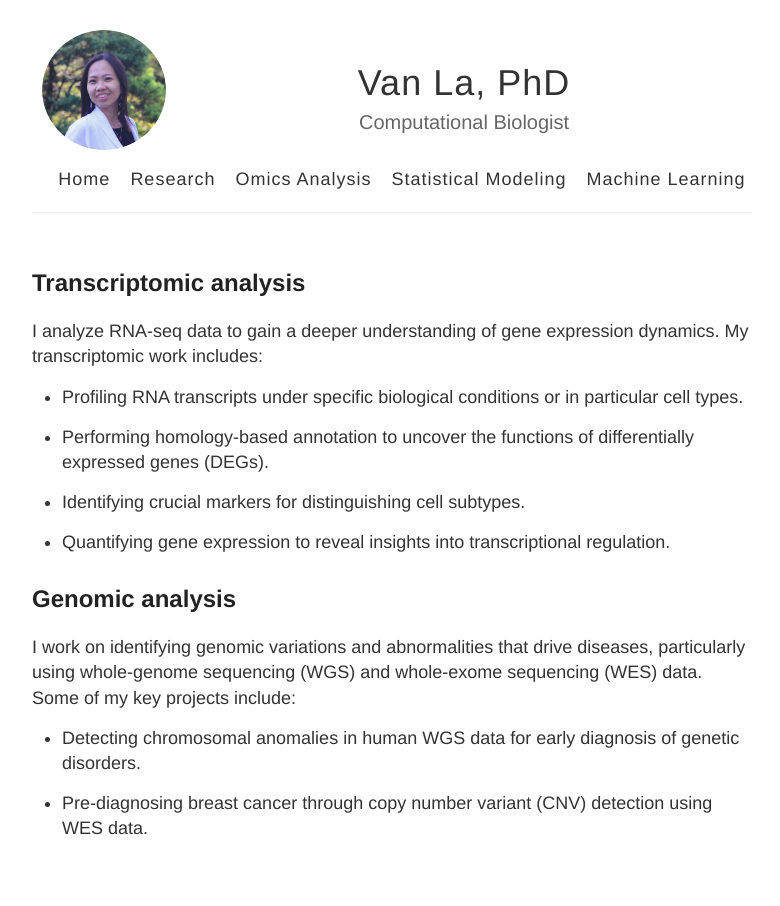
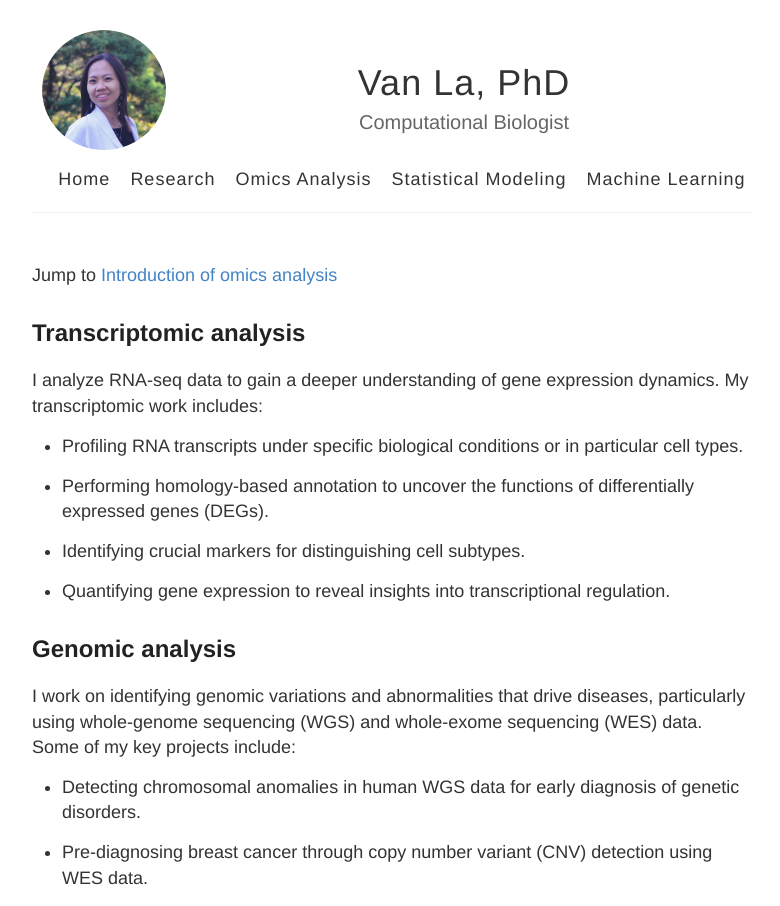
Before and after one commit to vanngocthuyla/vanngocthuyla.github.io, a Jekyll site: the page built from _pages/omics.md, in a window 1280 px wide. Shown: the whole page, without its empty margins (248-1028 px from the left). Built offline with Jekyll 4.4.1, drawn with Linux system fonts in a browser that asks for light colours.

Commit message:
Update omics.md

```diff
--- a/_pages/omics.md
+++ b/_pages/omics.md
@@ -4,6 +4,8 @@ title: Omics Analysis
 sitemap: false
 permalink: /omics
 ---
+
+Jump to [Introduction of omics analysis](https://vanngocthuyla.github.io/omics/posts/omics_intro)
 
 ## Transcriptomic analysis
 
```
